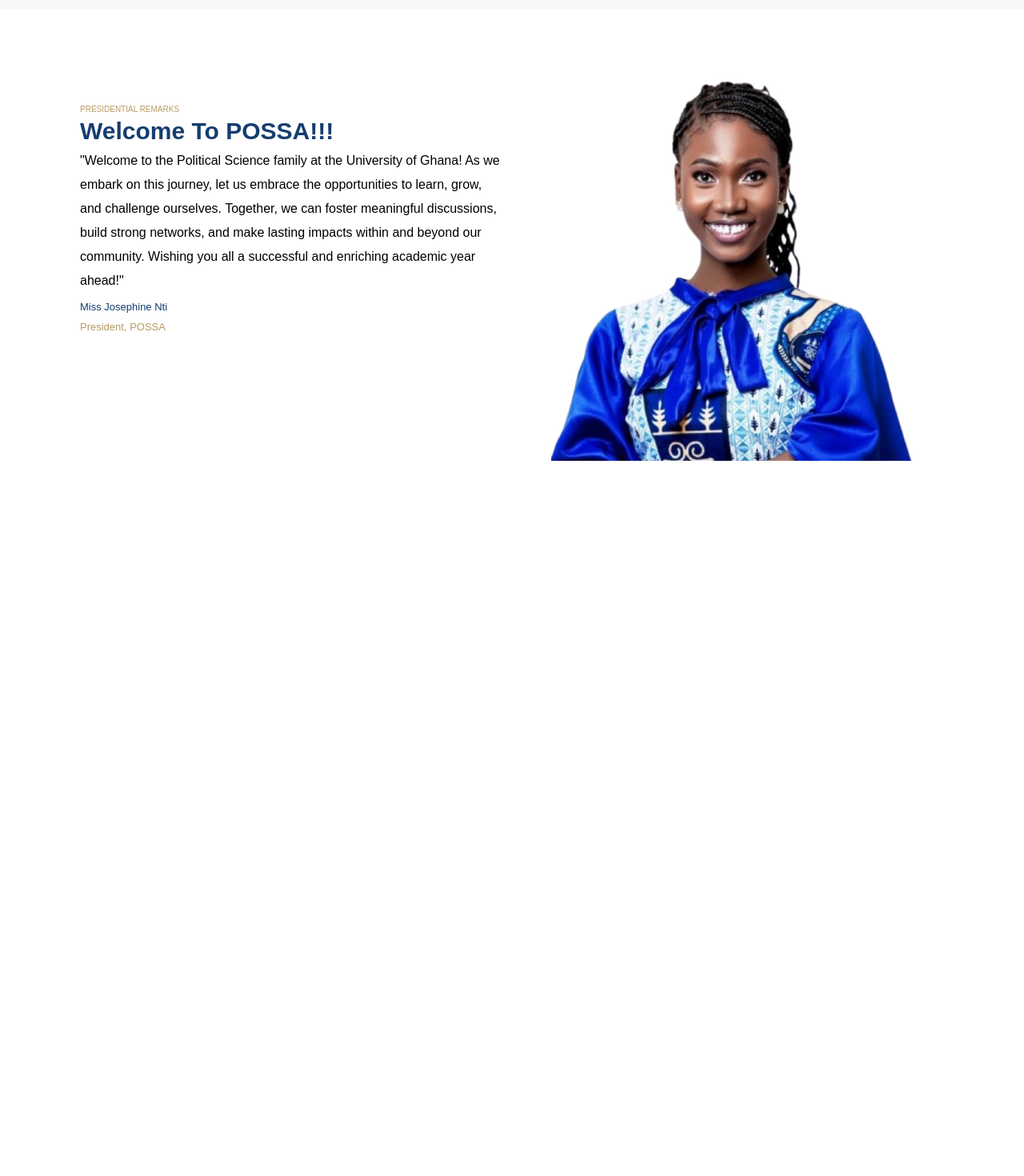
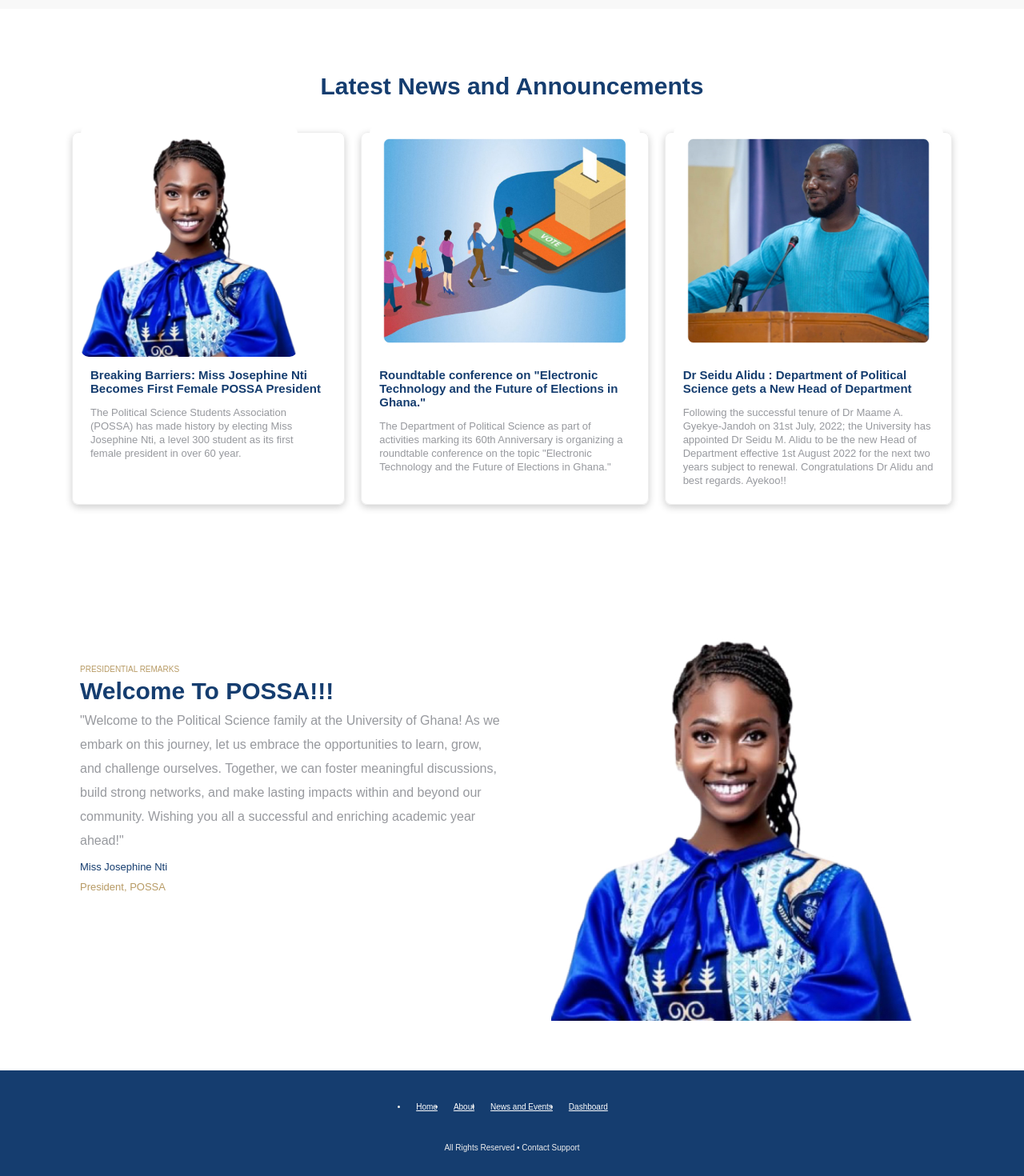
Before and after one commit to valkraidy/POSSA-digital-registration, a React (Vite) app in the folder frontend/: page / in a window 1280 px wide. Shown: the part 1374-2844 px from the top of the page at 80% size. Before the commit the page ends 1962 px from the top, so only its background shows below. Built offline with nearby package versions, Linux system fonts and the light colour scheme.

Commit message:
Work on homepage

```diff
--- a/frontend/src/App.jsx
+++ b/frontend/src/App.jsx
@@ -5,9 +5,9 @@
 import Navbar from './components/Navbar'
 import Hero from './components/Hero'
 import About from './components/About'
-// import Testimonials from './components/Testimonials'
+ import Testimonials from './components/Testimonials'
  import Welcome from './components/Welcome'
-//  import Footer from './components/Footer'
+  import Footer from './components/Footer'
 
 function App() {
   return (
@@ -15,9 +15,9 @@
       <Navbar />
       <Hero />
       <About/>
-       {/* <Testimonials /> */}
+       <Testimonials />
       <Welcome />
-      {/* <Footer /> */}
+      <Footer />
     </div>
   );
 }
--- a/frontend/src/components/Footer.css
+++ b/frontend/src/components/Footer.css
@@ -1,6 +1,6 @@
 .footer {
     width: 100%;
-    background-color: #000;
+    background-color:#153D6F;
     color: #eee;
     padding: 3rem 1rem;
 }
--- a/frontend/src/components/Footer.jsx
+++ b/frontend/src/components/Footer.jsx
@@ -13,15 +13,15 @@
                         <a href='#about'>About</a>
                     </li>
                     <li className='nav-item'>
-                        <a href='#testimonials'>Testimonials</a>
+                        <a href='#testimonials'>News and Events</a>
                     </li>
                     <li className='nav-item'>
-                        <a href='#demo'>Demo</a>
+                        <a href='#demo'>Dashboard</a>
                     </li>
                 </ul>
                 <div className='bottom'>
                     <span className='line'></span>
-                    <p>2020 Execute, Inc. All rights reserved</p>
+                    <p>All Rights Reserved • Contact Support</p>
                 </div>
             </div>
         </div>
--- a/frontend/src/components/Testimonials.css
+++ b/frontend/src/components/Testimonials.css
@@ -3,8 +3,8 @@
 }
 
 .testimonials .container {
-    width: 1240px;
-    margin: 4rem auto;
+    width: 1100px;
+    margin:04rem auto;
     padding: 4rem 0rem;
 }
 
@@ -29,21 +29,32 @@
 }
 
 .testimonials img {
-    border-radius: 50px;
+    border-radius: 10px;
     margin-top: -2rem;
+    /* width: 322px;*/
+    height: 290px;
+    justify-content:center;
+    position:relative;
+    /* left:10px; */
+      width: auto;
+    /* height: auto */
+
+
 }
 
 
 .testimonials .card p {
     color: #787878;
-    font-size: 1.1rem;
+    font-size: 1.5rem;
     margin: 12px;
+    font-weight:600;
+    color:#153D6F
 }
 
 .testimonials .card span {
-    color: var(--primary-color);
-    font-size: 1rem;
-    font-weight: 700;
+    color:#30343D80;
+    font-size: 1.3rem;
+    font-weight: 400;
 }
 
 @media screen and (max-width: 940px) {
--- a/frontend/src/components/Testimonials.jsx
+++ b/frontend/src/components/Testimonials.jsx
@@ -1,7 +1,7 @@
 import React from 'react'
-import user1 from './images/user1.jpeg'
-import user2 from './images/user2.jpeg'
-import user3 from './images/user3.jpeg'
+import wel from './images/wel.jpg'
+import u from './images/u.jpg'
+import uu from './images/uu.jpg'
 import './Testimonials.css'
 
 const Testimonials = () => {
@@ -12,22 +12,19 @@
                 <span className='line'></span>
                 <div className='content'>
                     <div className='card'>
-                        <img src={user1} alt='user1'/>
-                        <p>It is not every day that you come across a passionate and trustworthy financial advisor. John Doe is true professional who does his work really well. Thanks John!</p>
-                        <p><span>Johnson.M.J.</span></p>
-                        <p>Director of "Financial Times"</p>
+                        <img src={wel} alt='user1'/>
+                        <p>Breaking Barriers: Miss Josephine Nti Becomes First Female POSSA President</p>
+                        <p><span>The Political Science Students Association (POSSA) has made history by electing Miss Josephine Nti, a level 300 student as its first female president in over 60 year.</span></p>
                     </div>
                     <div className='card'>
-                        <img src={user2} alt='user1'/>
-                        <p>In just 2 very short meetings with John he managed to find the solution personally catered to my situation and expectations. Punctual, well informed and very reliable.</p>
-                        <p><span>Carol Harper</span></p>
-                        <p>Director at Risktec Solutions Ltd</p>
+                        <img src={u} alt='user1'/>
+                        <p>Roundtable conference on "Electronic Technology and the Future of Elections in Ghana."</p>
+                        <p><span>The Department of Political Science as part of activities marking its 60th Anniversary is organizing a roundtable conference on the topic "Electronic Technology and the Future of Elections in Ghana."</span></p>
                     </div>
                     <div className='card'>
-                        <img src={user3} alt='user1'/>
-                        <p>A very professional financial advisor, who is true to his word. John has demonstrated a high amount of integrity in the time I have known him, and he is fast to respond to my concerns.</p>
-                        <p><span>Snow.J.R.</span></p>
-                        <p>Managing Director of BPW Global</p>
+                        <img src={uu} alt='user1'/>
+                        <p>Dr Seidu Alidu : Department of Political Science gets a New Head of Department</p>
+                        <p><span>Following the successful tenure of Dr Maame A. Gyekye-Jandoh on 31st July, 2022; the University has appointed Dr Seidu M. Alidu to be the new Head of Department effective 1st August 2022 for the next two years subject to renewal. Congratulations Dr Alidu and best regards. Ayekoo!!</span></p>
                     </div>
                 </div>
             </div>
--- a/frontend/src/components/Welcome.css
+++ b/frontend/src/components/Welcome.css
@@ -36,7 +36,8 @@
 .demo .col-1 p:nth-child(3) {
     font-size: 1.6rem;
     margin-bottom: 1rem;
-    line-height:30px
+    line-height:30px;
+     color:#30343D80;
 }
 .demo .col-1 p:nth-child(4) {
     font-size: 1.3rem;
```
Also changed, not shown: frontend/src/components/images/u.jpg (added), frontend/src/components/images/uu.jpg (added).
